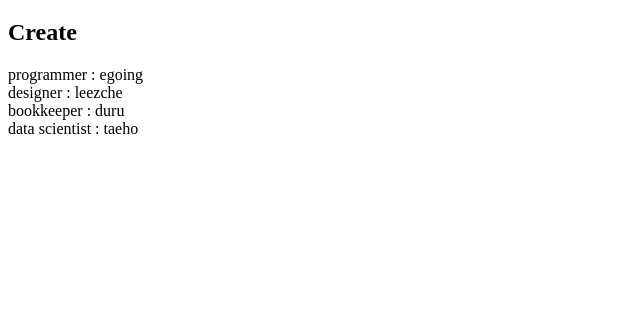
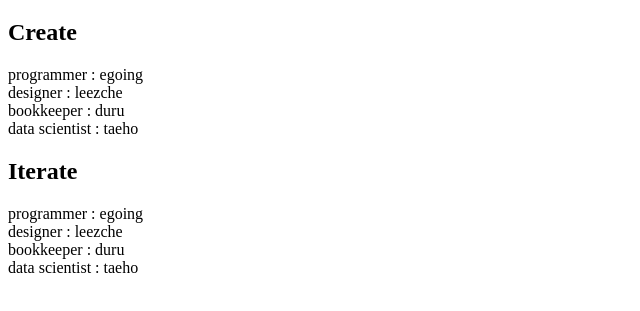
Before and after one commit to baeggoose/my-first-web-site, a plain HTML site: page ex10Object.html in a window 1280 px wide. Shown: the part 61-372 px from the top of the page, without its empty margins (0-640 px from the left). Drawn offline with Linux system fonts and the light colour scheme.

Commit message:
Add files via upload

```diff
--- a/ex10Object.html
+++ b/ex10Object.html
@@ -18,5 +18,11 @@
       coworkers["data scientist"] = "taeho";
       document.write("data scientist : "+coworkers["data scientist"]+"<br>");
     </script>
+    <h2>Iterate</h2>
+    <script>
+      for(var key in coworkers) {
+        document.write(key+' : '+coworkers[key]+'<br>');
+      }
+    </script>
   </body>
 </html>
```
